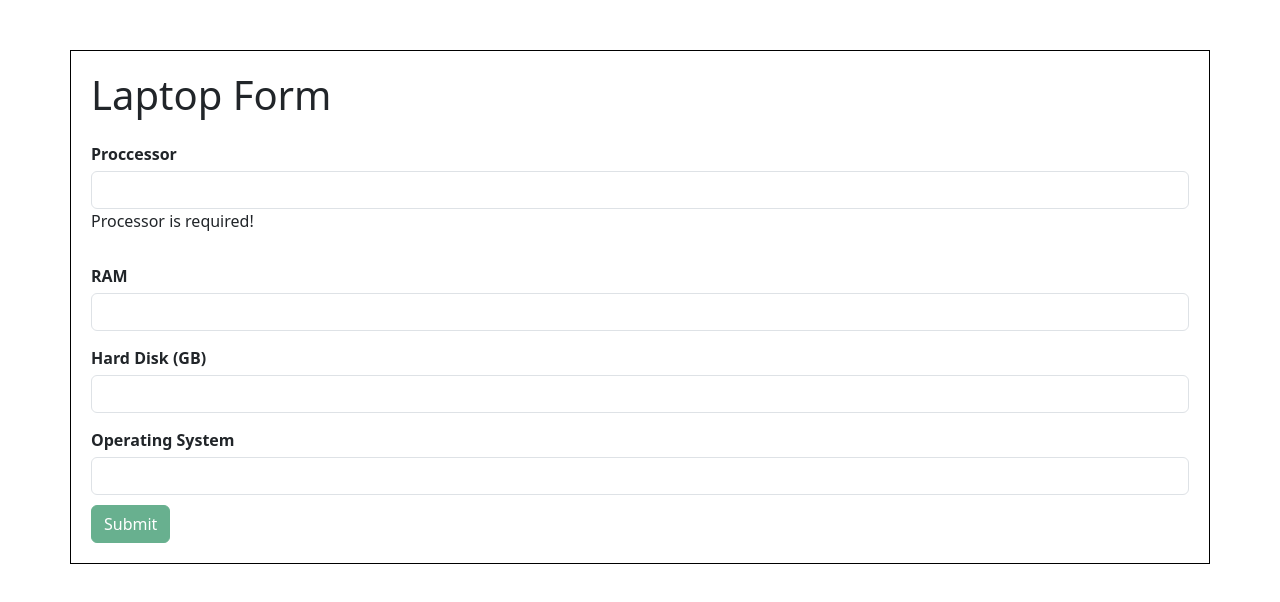
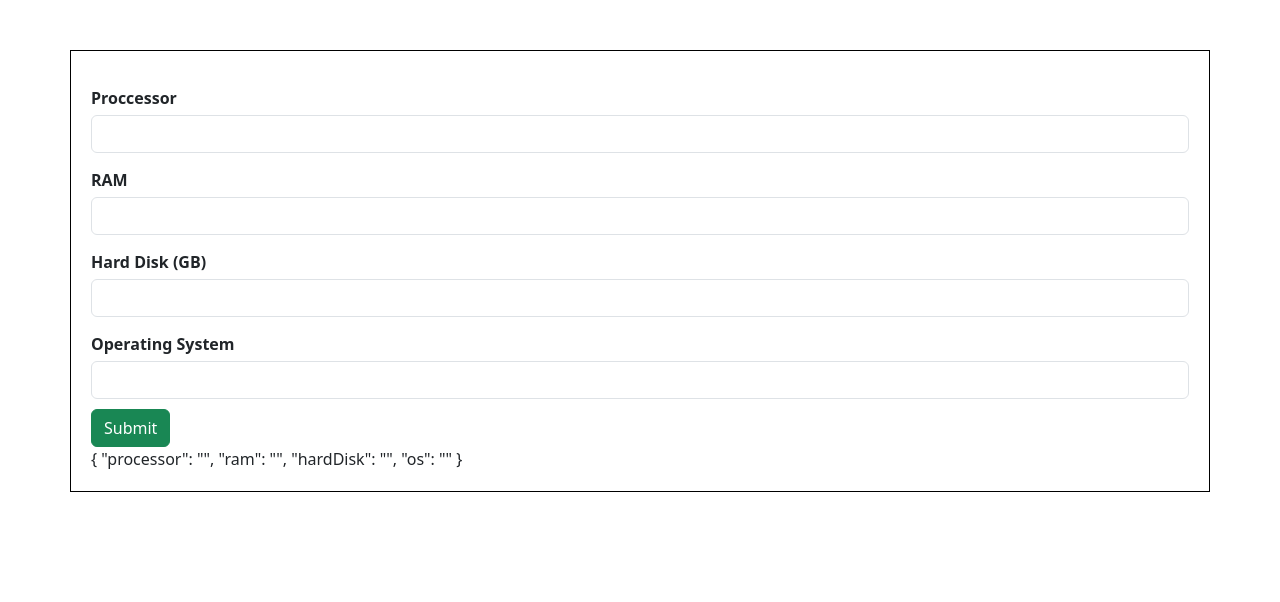
Before and after one commit to Krissttina/form, an Angular app in the folder Workshop/: page / in a window 1280 px wide. Shown: the top 602 px of the page. Built offline with nearby package versions, Linux system fonts and the light colour scheme.

Commit message:
error fixed

```diff
--- a/Workshop/src/app/app.component.html
+++ b/Workshop/src/app/app.component.html
@@ -1 +1 @@
-<app-form></app-form>
+<app-form/>
--- a/Workshop/src/app/app.module.ts
+++ b/Workshop/src/app/app.module.ts
@@ -7,7 +7,7 @@ import { FormComponent } from './form/form.component';
 @NgModule({
   declarations: [
     AppComponent,
-    FormComponent
+    FormComponent,
   ],
   imports: [
     BrowserModule,
--- a/Workshop/src/app/form/form.component.html
+++ b/Workshop/src/app/form/form.component.html
@@ -3,27 +3,30 @@
   <head>
     <meta charset="UTF-8">
     <meta name="viewport" content="width=device-width, initial-scale=1.0">
-    <link href="https://cdn.jsdelivr.net/npm/bootstrap@5.3.0/dist/css/bootstrap.min.css" rel="stylesheet"
-    integrity="sha384-9ndCyUaIbzAi2FUVXJi0CjmCapSmO7SnpJef0486qhLnuZ2cdeRhO02iuK6FUUVM" crossorigin="anonymous">
+    <link
+      href="https://cdn.jsdelivr.net/npm/bootstrap@5.3.0/dist/css/bootstrap.min.css"
+      rel="stylesheet"
+      integrity="sha384-9ndCyUaIbzAi2FUVXJi0CjmCapSmO7SnpJef0486qhLnuZ2cdeRhO02iuK6FUUVM"
+      crossorigin="anonymous">
     <title>Document</title>
   </head>
   <body>
     <div class="container">
-      <h1>Laptop Form</h1>
-      <form (onSubmit)="onSubmit()" #f="ngForm">
+      <form #form="ngForm" (ngSubmit)="submit(form)">
 
+        <fieldset>
           <div class="form-group">
             <label for="processor">Proccessor</label>
             <input type="text" class="form-control" id="processor"
               name="processor"
-            #processorInput="ngModel" required ngModel>
+              #processorInput="ngModel" required ngModel><!--ngModel makes the form track values-->
           </div>
+          <!-- [(ngModel)]="laptop.processor"-->
+          <ng-template *ngIf="processorInput.touched">
+            <p class="error" *ngIf="processorInput.errors?.['required']">RAM is
+              required!</p>
 
-        <ng-container *ngIf="processorInput.touched || processorInput.invalid">
-          <p class="error" *ngIf="processorInput.errors?.['required']">Processor is required!</p>
-
-        </ng-container>
-
+          </ng-template>
 
           <div class="form-group">
             <label for="ram">RAM</label>
@@ -33,10 +36,10 @@
           </div>
 
           <ng-container *ngIf="ramInput.touched">
-          <p class="error" *ngIf="ramInput.errors?.['required']">RAM is required!</p>
+            <p class="error" *ngIf="ramInput.errors?.['required']">RAM is
+              required!</p>
 
           </ng-container>
-
 
           <div class="form-group">
             <label for="hardDisk">Hard Disk (GB)</label>
@@ -46,10 +49,10 @@
           </div>
 
           <ng-container *ngIf="hardDiskInput.touched">
-          <p class="error" *ngIf="hardDiskInput.errors?.['required']">Hard Disk is required!</p>
+            <p class="error" *ngIf="hardDiskInput.errors?.['required']">Hard
+              Disk is required!</p>
 
           </ng-container>
-
 
           <div class="form-group">
             <label for="os">Operating System</label>
@@ -63,15 +66,16 @@
           </div>
 
           <ng-container *ngIf="osInput.touched">
-          <p class="error" *ngIf="osInput.errors?.['required']">OS is required!</p>
+            <p class="error" *ngIf="osInput.errors?.['required']">OS is
+              required!</p>
 
           </ng-container>
 
+          <button type="submit" class="btn btn-success">Submit</button>
 
-        <button type="submit" class="btn btn-success"  [disabled]="f.invalid">Submit</button>
-
+        </fieldset>
       </form>
+      {{form.value | json}}
     </div>
-
   </body>
 </html>
--- a/Workshop/src/app/form/form.component.ts
+++ b/Workshop/src/app/form/form.component.ts
@@ -7,10 +7,19 @@ import { SubmitService } from '../submit.service';
   templateUrl: './form.component.html',
   styleUrls: ['./form.component.css']
 })
-export class FormComponent implements AfterViewInit {
+export class FormComponent {
   @ViewChild('f') form: NgForm | undefined
 
-  constructor(private submitService: SubmitService){}
+  constructor(private submitService: SubmitService){
+    //this.laptop = new Laptop();
+
+  }
+
+  submit(form: NgForm) :void{
+
+    console.log('message');
+  }
+
 
   ngAfterViewInit(){
     console.log(this.form);
@@ -22,13 +31,22 @@ export class FormComponent implements AfterViewInit {
     'Mac OS'
   ];
 
-  onSubmit(){
-    const content = this.form?.value;
-    //TODO send model to API
-    if(content.invalid){
-      return;
-    }
+  // onSubmit(f: NgForm): void{
+  //   console.log('submit message');
+  //   //const content = this.form?.value;
+  //   //TODO send model to API
+  //   // if(content.invalid){
+  //   //   return;
+  //   // }
 
-    content.submitService.submit();
-  }
+  //   // content.submitService.submit();
+
+  // }
+
+  // export class laptop {
+  //   processor: string;
+  //   ram: string;
+  //   hardDisk: number;
+  //   op: string;
+  // }
 }
```
Also changed, not shown: Workshop/src/app/app.component.ts (line endings or trailing spaces). Lines whose indentation alone changed are shown as unchanged.
